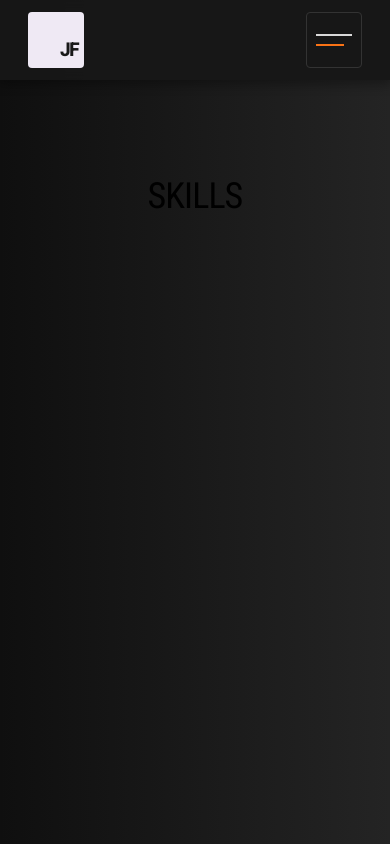
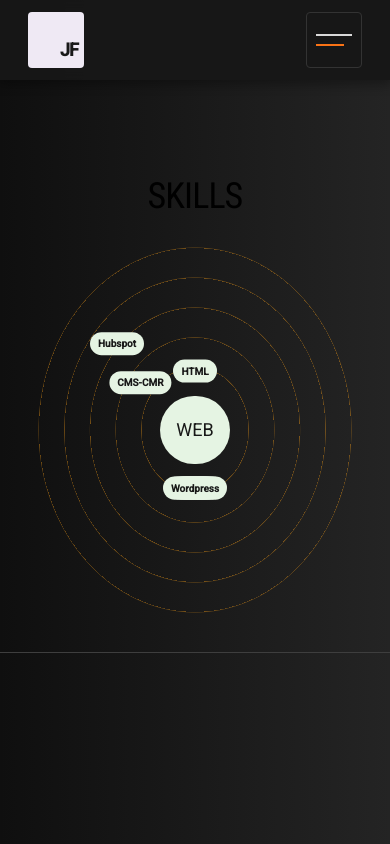
Before and after one commit to jor-g-r/portfolio-Jorge-Rondon, a Next.js app in the folder portfolio/: page / in a window 390 px wide. Shown: the top 844 px of the page. Built offline with nearby package versions, Linux system fonts and the light colour scheme.

Commit message:
skills orbit logic. responsive adjustments

```diff
--- a/portfolio/package.json
+++ b/portfolio/package.json
@@ -24,6 +24,7 @@
     "react-intersection-observer": "^9.5.2",
     "react-scroll": "^1.8.9",
     "tailwindcss": "3.3.3",
-    "typescript": "5.1.6"
+    "typescript": "5.1.6",
+    "usehooks-ts": "^2.9.1"
   }
 }
--- a/portfolio/src/app/components/Skills.tsx
+++ b/portfolio/src/app/components/Skills.tsx
@@ -1,21 +1,68 @@
+"use client";
+
 import {motion} from 'framer-motion'
+import { useMediaQuery } from 'usehooks-ts'
+
+interface SkillProps {
+    name: string;
+    x: number;
+    y: number;
+}
+
+const Skill:React.FC<SkillProps> = ({name, x, y}) => {
 
 
-
+    return(
+        <>
+          <motion.div className="flex-items-center justify-center rounded-full absolute font-bold text-[10px] md:text-sm lg:text-base lg:font-normal
+                                         bg-white-400 text-dark-900 px-2 py-1 cursor-pointer"
+                                whileHover={{scale:1.05}}
+                                initial ={{x:0, y:0}}
+                                whileInView ={{x: `${x}vw`, y:`${y}vw`}}
+                                viewport={{once:true}}
+                                transition={{duration: .7}}>
+                        {name}
+           </motion.div>
+        </>
+    )
+}
 
 
 
 export default function Skills (){
+
+    const isMobile = useMediaQuery("(max-width: 768px)");
     return (
         <>
-        <section className="border-solid border-b border-dark-500" id="skills">
+        <section className="border-solid border-b border-dark-500 pb-8 lg:pb-16" id="skills">
 
             <div className="container mx-auto pt-20 px-8 lg:px-[68px]">
-                <div className="">
+                <div className="pb-6">
                     <h2 className="condensed text-center text-4xl lg:text-5xl uppercase -tracking-wide pt-4">Skills</h2>
                 </div>
 
-                <div className="w-full h-screen relative flex items-center justify-center rounded-full circular -bg bg-circular-orange">
+                <div className="w-full h-screen-2/3 lg:h-[84vh] relative flex items-center justify-center rounded-full circular-bg- bg-circular-orange lg:bg-circular-orange-lg ">
+
+                    <motion.div className="flex-items-center justify-center rounded-full text-lg
+                                         bg-white-400 text-dark-900 px-4 py-5 cursor-pointer"
+                                whileHover={{scale:1.15}} >
+                        WEB
+                    </motion.div>
+
+
+                    <Skill name="CMS-CMR" x={isMobile ? -14 : -5} y={isMobile ? -12 : -4} />
+                    <Skill name="CSS" x={isMobile ? 0 : 0} y={isMobile ? 15 : 6} />
+                    <Skill name="HTML" x={isMobile ? 0 : 0} y={isMobile ? -15 : -6} />
+                    <Skill name="GitHub" x={isMobile ? 0 : 0} y={isMobile ? 15 : 6} />
+                    <Skill name="Js" x={isMobile ? 0 : 0} y={isMobile ? 15 : 6} />
+                    <Skill name="React" x={isMobile ? 0 : 0} y={isMobile ? 15 : 6} />
+                    <Skill name="Gsap" x={isMobile ? 0 : 0} y={isMobile ? 15 : 6} />
+                    <Skill name="Framer" x={isMobile ? 0 : 0} y={isMobile ? 15 : 6} />
+                    <Skill name="Node" x={isMobile ? 0 : 0} y={isMobile ? 15 : 6} />
+                    <Skill name="Tailwind" x={isMobile ? 0 : 0} y={isMobile ? 15 : 6} />
+                    <Skill name="Bootstrap" x={isMobile ? 0 : 0} y={isMobile ? 15 : 6} />
+                    <Skill name="Wordpress" x={isMobile ? 0 : 0} y={isMobile ? 15 : 6} />
+                    <Skill name="Hubspot" x={isMobile ? -20 : -19} y={isMobile ? -22 : 6} />
 
                 </div>
             </div>
--- a/portfolio/src/app/globals.css
+++ b/portfolio/src/app/globals.css
@@ -214,7 +214,3 @@ body {
 ::-webkit-scrollbar-thumb:hover {
   background: rgba(255, 162, 22, 0.60);
 }
-
-.circular-bg {
-  background: repeating-radial-gradient(#FFA216 1px, transparent 2px 12.5%);
-}
--- a/portfolio/tailwind.config.ts
+++ b/portfolio/tailwind.config.ts
@@ -38,10 +38,14 @@ const config: Config = {
             400: "#656565",
           }
       },
-      backgroundImage: {
+      backgroundImage: (theme) =>({
         'gradient-linear-dark': 'var(--body-bg)',
-        'circular-orange' : 'background: repeating-radial-gradient(#FFA216 2px, transparent 3px 20%);'
-      },
+        'circular-orange-lg' : 'repeating-radial-gradient(rgba(255, 162, 22, .42)2px, transparent 3px 10%);',
+        'circular-orange' : 'repeating-radial-gradient(rgba(255, 162, 22, .42)2px, transparent 3px 12%);',
+      }),
+      height: {
+        'screen-2/3': '45vh'
+      }
     },
   },
   plugins: [],
```
Also changed, not shown: 1 other file (tests, documents, lock files or other folders).
